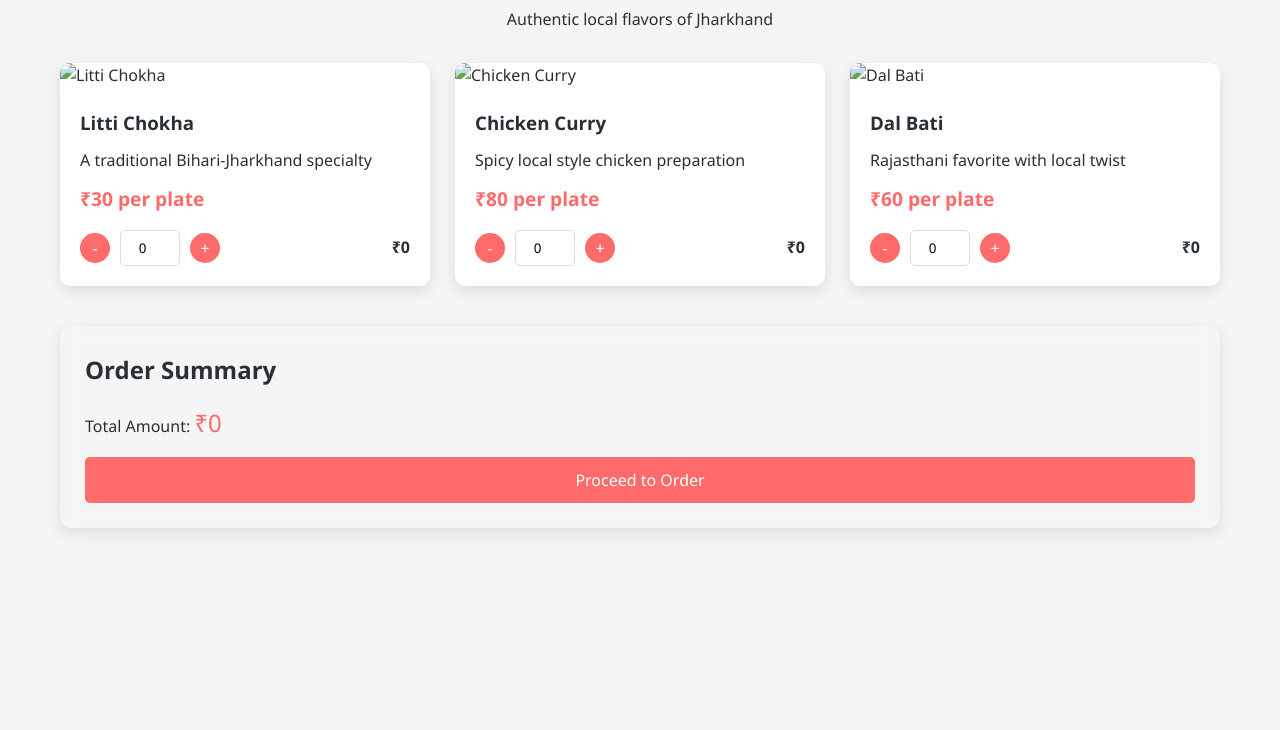
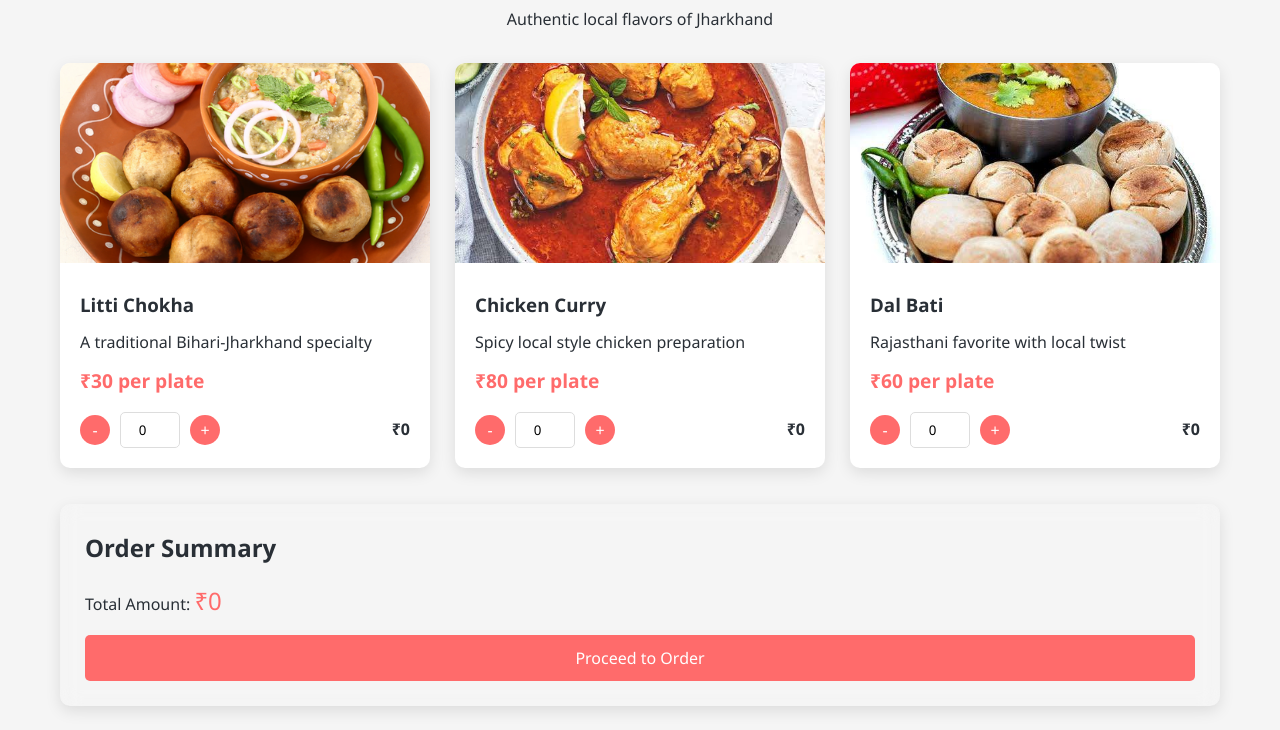
Before and after one commit to shahfahad07/Foodie, a plain HTML site: page menu-sambu.html in a window 1280 px wide. Shown: the part 74-804 px from the top of the page. Drawn offline with Linux system fonts and the light colour scheme.

Commit message:
Update menu-sambu.html

```diff
--- a/menu-sambu.html
+++ b/menu-sambu.html
@@ -149,7 +149,7 @@
         <div class="menu-grid" id="menuItems">
             <!-- Item 1 -->
             <div class="menu-card">
-                <img src="./img/litti-chokha.png" alt="Litti Chokha" class="food-img">
+                <img src="./litti-chokha.png" alt="Litti Chokha" class="food-img">
                 <div class="card-body">
                     <h3>Litti Chokha</h3>
                     <p>A traditional Bihari-Jharkhand specialty</p>
@@ -165,7 +165,7 @@
 
             <!-- Item 2 -->
             <div class="menu-card">
-                <img src="./img/curry.jpg" alt="Chicken Curry" class="food-img">
+                <img src="./curry.jpg" alt="Chicken Curry" class="food-img">
                 <div class="card-body">
                     <h3>Chicken Curry</h3>
                     <p>Spicy local style chicken preparation</p>
@@ -181,7 +181,7 @@
 
             <!-- Item 3 -->
             <div class="menu-card">
-                <img src="./img/dal-bati.jpg" alt="Dal Bati" class="food-img">
+                <img src="./dal-bati.jpg" alt="Dal Bati" class="food-img">
                 <div class="card-body">
                     <h3>Dal Bati</h3>
                     <p>Rajasthani favorite with local twist</p>
```
